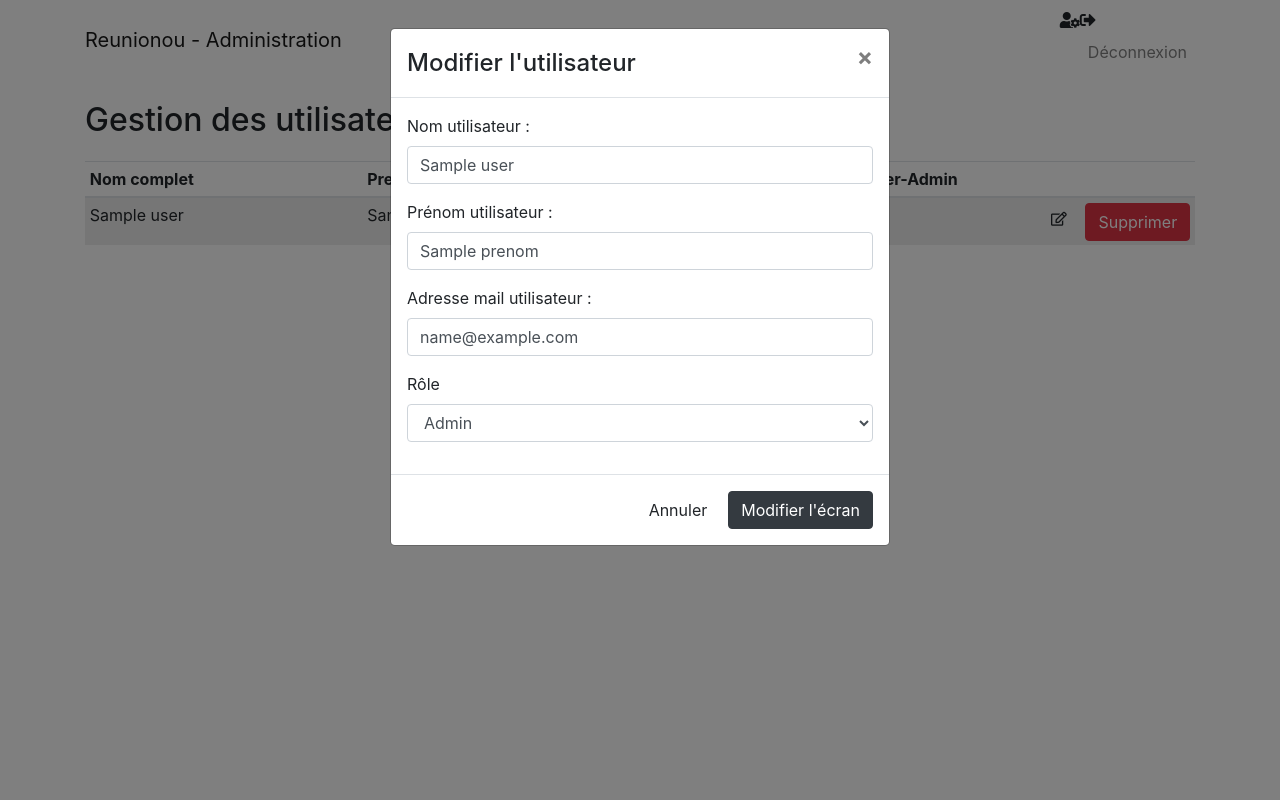
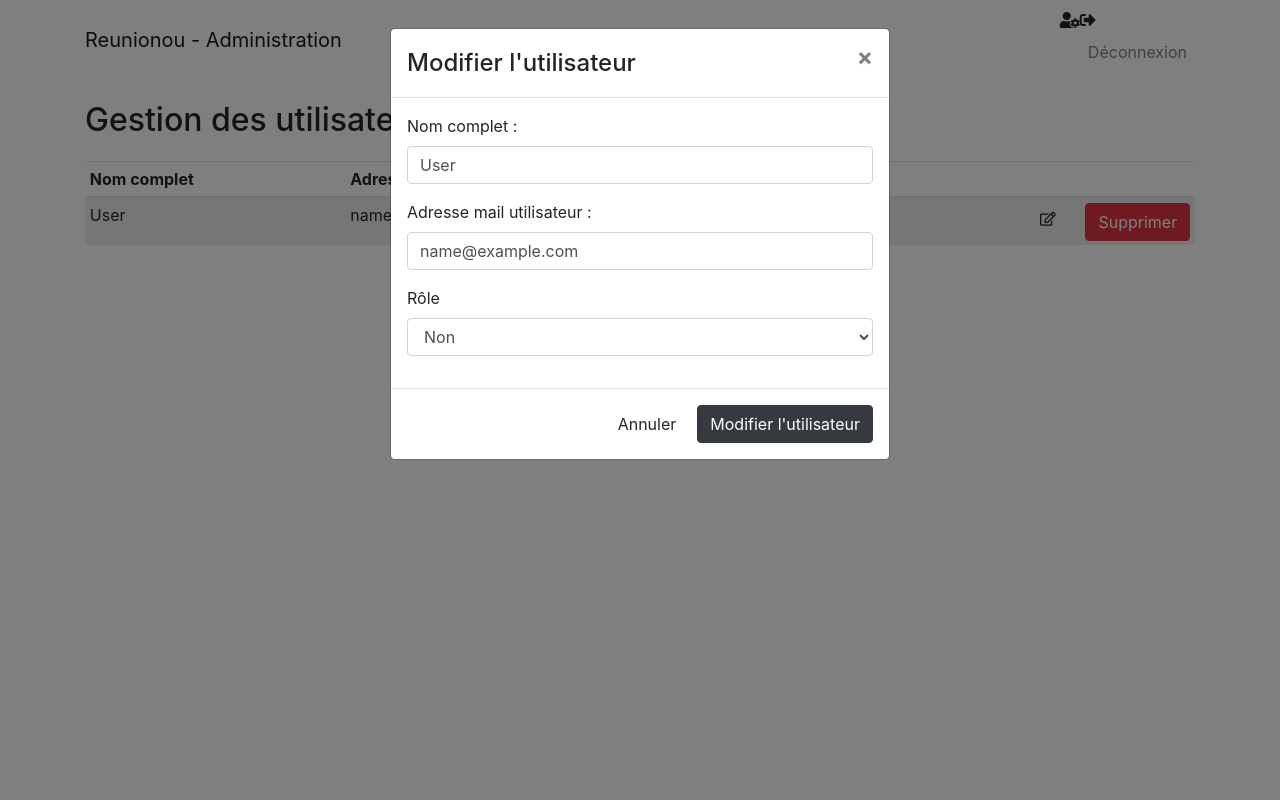
Before and after one commit to EvannG1/Reunionou, a PHP site: template Backoffice/src/Views/Pages/Users.twig in a window 1280 px wide, after a click that opens the changed part. Run offline with PHP 8.4, Linux system fonts and the light colour scheme; the template is opened without the code that fills it: most values are stand-ins (such as "Sample title", 1, 10 or a date in 2020); some libraries are stand-ins or nearby versions.

Commit message:
Création, modification d'un utilisateur

```diff
--- a/Backoffice/src/Views/Pages/Users.twig
+++ b/Backoffice/src/Views/Pages/Users.twig
@@ -24,10 +24,9 @@
 <table class="table table-sm table-hover">
     <thead>
         <tr>
-            <th style="width: 30%;">Nom complet</th>
-            <th style="width: 25%;">Prenom</th>
+            <th style="width: 25%;">Nom complet</th>
             <th style="width: 25%;">Adresse mail</th>
-            <th style="width: 25%;">Super-Admin</th>
+            <th style="width: 40%;">Token</th>
             <th style="width: 5%;"></th>
             <th style="width: 5%;"></th>
         </tr>
@@ -36,14 +35,9 @@
     <tbody>
         {% for user in users %}
             <tr>
-            <td class="panel_nomUtilisateur"><span class="editable">{{ user.nom }}</span></td>
-            <td class="panel_prenomUtilisateur"><span class="editable">{{ user.prenom }}</span></td>
+            <td class="panel_fullnameUtilisateur"><span class="editable">{{ user.fullname }}</span></td>
             <td class="panel_emailUtilisateur"><span class="editable">{{ user.email }}</span></td>
-            <td class="panel_rankUtilisateur">
-                {% if user.is_superadmin == 1 %}
-                    <i class="fa fa-check" aria-hidden="true"></i>
-                {% endif %}
-
+            <td class="panel_tokenUtilisateur"><span class="editable">{{ user.token }}</span></td>
             </td>
 
             <td class="panel_update">
@@ -62,14 +56,9 @@
                             <div class="modal-body">
                                 <form>
                                     <div class="form-group">
-                                        <label class="control-label">Nom utilisateur :</label>
-                                        <input type="text" value="{{ user.nom }}"
-                                            class="form-control update_nomUtilisateur">
-                                    </div>
-                                    <div class="form-group">
-                                        <label class="control-label">Prénom utilisateur :</label>
-                                        <input type="text" value="{{ user.prenom }}"
-                                            class="form-control update_prenomUtilisateur">
+                                        <label class="control-label">Nom complet :</label>
+                                        <input type="text" value="{{ user.fullname }}"
+                                            class="form-control update_fullnameUtilisateur">
                                     </div>
                                     <div class="form-group">
                                         <label class="control-label">Adresse mail utilisateur :</label>
@@ -77,26 +66,18 @@
                                             class="form-control update_emailUtilisateur">
                                     </div>
                                     <div class="form-group">
-                                        {% if user.is_superadmin == 0 %}
-                                            <label for="rank_user" class="form-label">Rôle</label>
-                                            <select name="rank_user" id="rank_user" class="form-control update_rankUtilisateur">
-                                                <option value="0" selected>Admin</option>
-                                                <option value="1">Super-Admin</option>
+                                        <label for="token_user" class="form-label">Rôle</label>
+                                            <select name="token_user" id="token_user" class="form-control update_tokenUtilisateur">
+                                                <option value="0" selected>Non</option>
+                                                <option value="1">Oui</option>
                                             </select>
-                                        {% else %}
-                                            <label for="rank_user" class="form-label">Rôle</label>
-                                            <select name="rank_user" id="rank_user" class="form-control update_rankUtilisateur">
-                                                <option value="0">Admin</option>
-                                                <option value="1" selected>Super-Admin</option>
-                                            </select>
-                                        {% endif %}
                                     </div>
                                 </form>
                             </div>
                             <div class="modal-footer">
                                 <button type="button" class="btn btn-default" data-dismiss="modal">Annuler</button>
                                 <button type="button" class="btn btn-dark" onclick="updateUser({{ user.id }}, this)">Modifier
-                                    l'écran</button>
+                                    l'utilisateur</button>
                             </div>
                         </div>
                     </div>
@@ -114,7 +95,7 @@
                                 <h4 class="modal-title" id="deleteUserLabel_{{ user.id }}">Supprimer un utilisateur :</h4>
                             </div>
                             <div class="modal-body">
-                                <p>Êtes-vous sûr de vouloir supprimer l'utilisateur : {{ user.nom }} {{ user.prenom }} ?</p>
+                                <p>Êtes-vous sûr de vouloir supprimer l'utilisateur : {{ user.fullname }} ?</p>
                             </div>
                             <div class="modal-footer">
                                 <button type="button" class="btn btn-default" data-dismiss="modal">Annuler</button>
@@ -175,22 +156,20 @@ function deleteUser(id, leBtn) {
 
 function updateUser(id, leBtn) {
     let bodyModal = $(leBtn).parent().prev('.modal-body');
-    let nom = $(bodyModal).find('.update_nomUtilisateur').val();
-    let prenom = $(bodyModal).find('.update_prenomUtilisateur').val();
+    let fullname = $(bodyModal).find('.update_fullnameUtilisateur').val();
     let email = $(bodyModal).find('.update_emailUtilisateur').val();
-    let rank = $(bodyModal).find('.update_rankUtilisateur').val();
+    let token = $(bodyModal).find('.update_tokenUtilisateur').val();
 
-    if (id, nom, prenom, email, rank) {
+    if (id, fullname, email, token) {
         let model = $(leBtn).parents().closest('.modal');
         let lineUpdate = $(leBtn).parents().closest('tr');
         let http = new XMLHttpRequest();
 
         let params =
             'id=' + id +
-            '&newNom=' + nom +
-            '&newPrenom=' + prenom +
+            '&newFullname=' + fullname +
             '&newEmail=' + email +
-            '&newRank=' + rank;
+            '&newToken=' + token;
         http.open('POST', '{{ path_for('userUpdate') }}', true);
 
         http.setRequestHeader('Content-type', 'application/x-www-form-urlencoded');
@@ -198,18 +177,12 @@ function updateUser(id, leBtn) {
             if (http.readyState == 4 && http.status == 200) {
                   console.log(http.responseText);
                 if (http.responseText == 'success') {
-                    $(lineUpdate).find('.panel_nomUtilisateur').text(nom);
-                    $(lineUpdate).find('.panel_prenomUtilisateur').text(prenom);
+                    $(lineUpdate).find('.panel_fullnameUtilisateur').text(fullname);
                     $(lineUpdate).find('.panel_emailUtilisateur').text(email);
-
-                    if (rank == 1){
-                        $(lineUpdate).find('.panel_rankUtilisateur').html('<i class="fa fa-check" aria-hidden="true"></i>');
-                    } else {
-                        $(lineUpdate).find('.panel_rankUtilisateur').html('');
-                    }
+                    $(lineUpdate).find('.panel_tokenUtilisateur').text(token);
 
                     $(model).modal('hide');
-                    showNotification('success', "Succès : L'utlisateur " + nom + " " + prenom + " a bien été modifié.");
+                    showNotification('success', "Succès : L'utlisateur " + fullname + " a bien été modifié.");
                 } else {
                     showNotification('danger', 'Erreur : ', http.responseText);
                 }
```
Also changed, not shown: Backoffice/src/Controllers/PagesPostController.php (+21 -10 lines), Backoffice/src/Models/Comment.php (added, +13 -0 lines), Backoffice/src/Models/Event.php (added, +15 -0 lines), Backoffice/src/Models/Shared.php (added, +12 -0 lines), Backoffice/src/Views/Pages/CreateUser.twig (+3 -14 lines).
